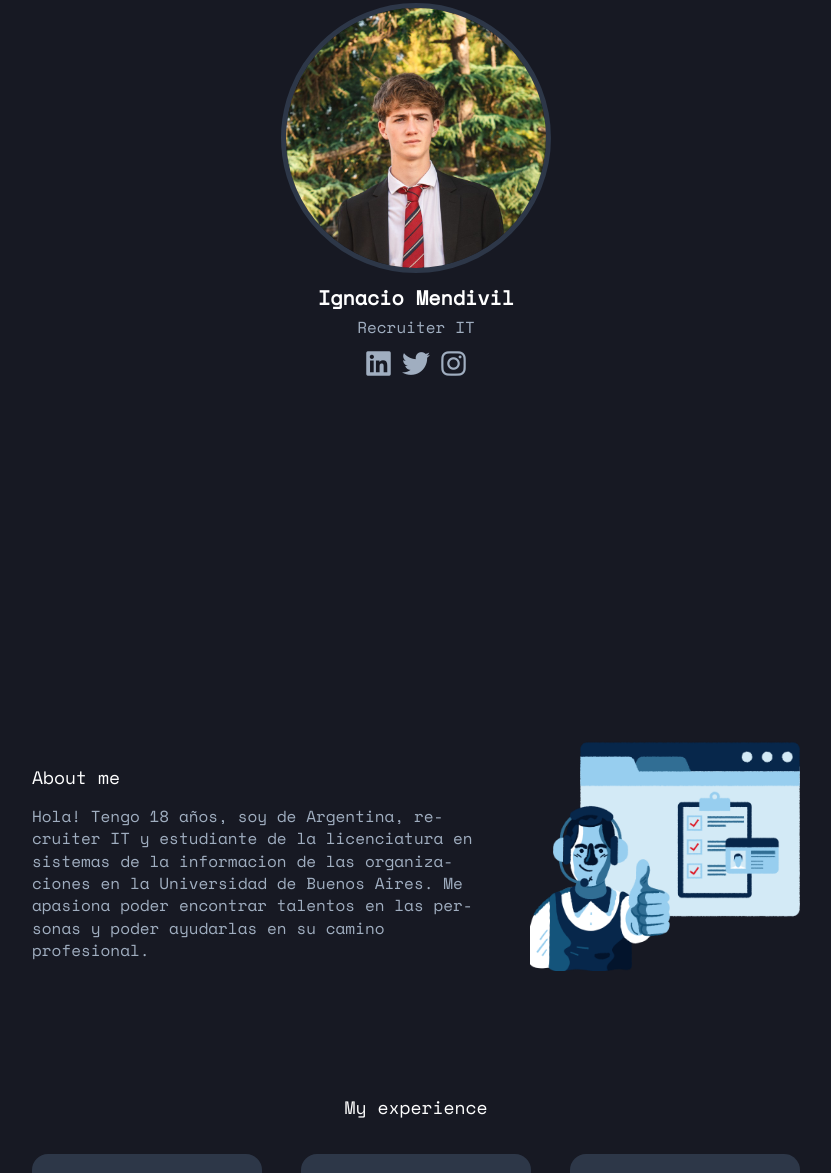
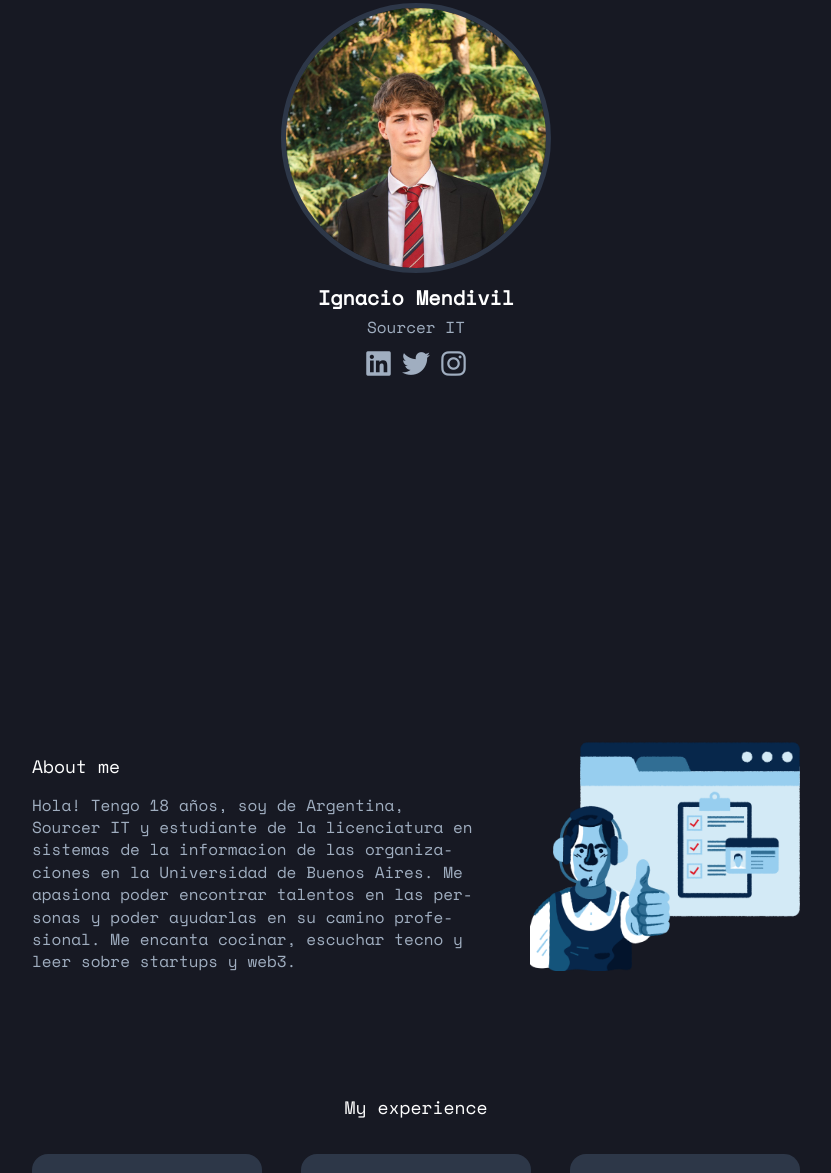
Before and after one commit to totoMen/My-portfolio, a plain HTML site: page index.html in a window 1280 px wide. Shown: the part 224-1397 px from the top of the page, without its empty margins (224-1055 px from the left). Drawn offline with nearby package versions, Linux system fonts and the light colour scheme.

Commit message:
third commit

```diff
--- a/index.html
+++ b/index.html
@@ -54,7 +54,7 @@
                     <div class="hero__ppal">
                         <img src="../img/listo.jpg" alt="Foto de Ignacio Mendivil" class="hero__img">
                         <h2 class="hero__h2">Ignacio Mendivil</h2>
-                        <h3 class="hero__h3">Recruiter IT</h3>
+                        <h3 class="hero__h3">Sourcer IT</h3>
                     </div>
                     <ul class="hero__ul">
                         <li><a href="https://www.linkedin.com/in/ignacio-mendivil-a0a23b21a/"><i class="hero__iconos fa-brands fa-linkedin"></i></a></li>
@@ -75,10 +75,10 @@
 
                         <h1 class="about__h1">About me</h1>
                         <p class="about__p">
-                            Hola! Tengo 18 años, soy de Argentina, recruiter IT y estudiante de la licenciatura en sistemas
+                            Hola! Tengo 18 años, soy de Argentina, Sourcer IT y estudiante de la licenciatura en sistemas
                             de la informacion de las organizaciones en la Universidad de Buenos
                             Aires. Me apasiona poder encontrar talentos en las personas y poder ayudarlas
-                            en su camino profesional.
+                            en su camino profesional. Me encanta cocinar, escuchar tecno y leer sobre startups y web3.
                         </p>
 
                     </div>
```
